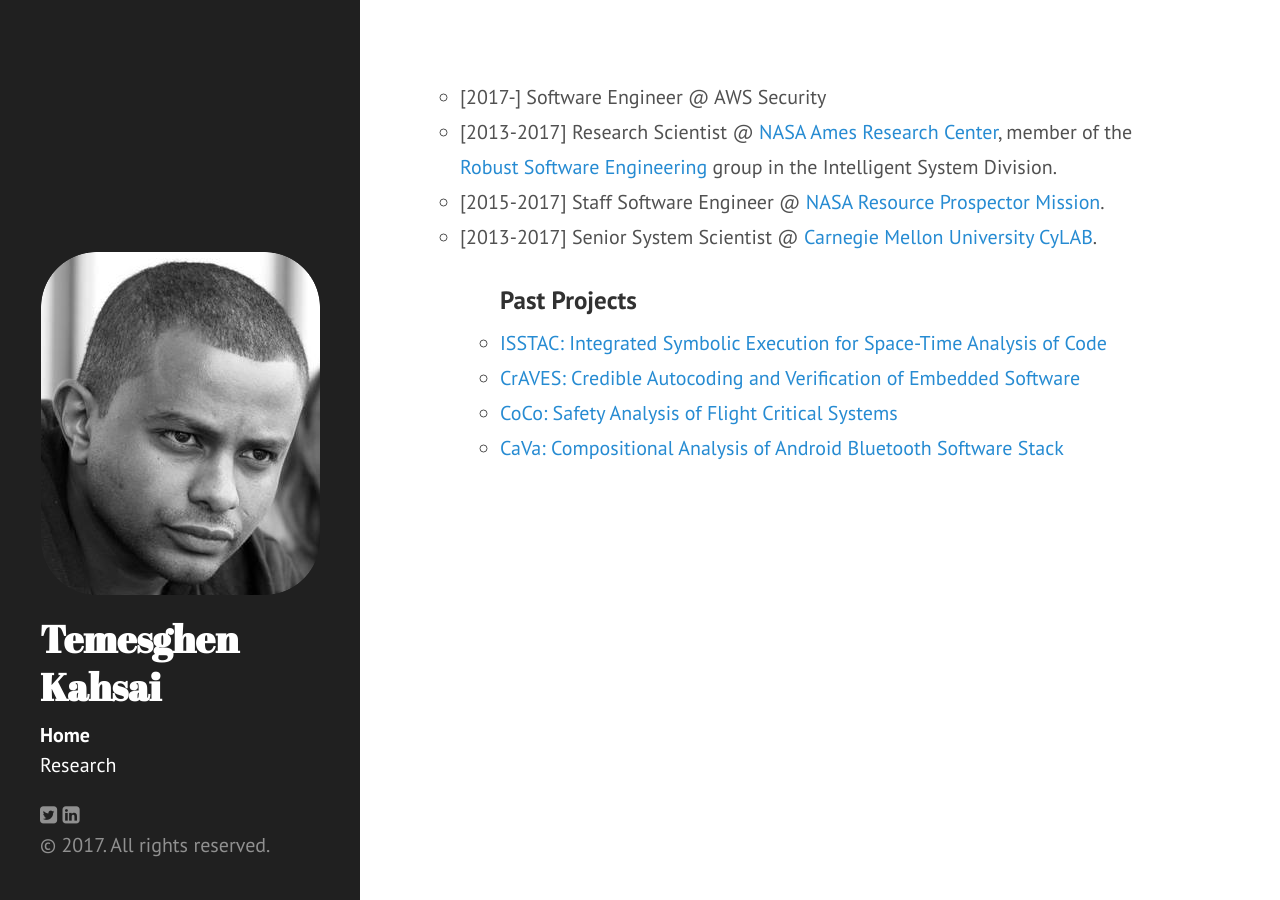
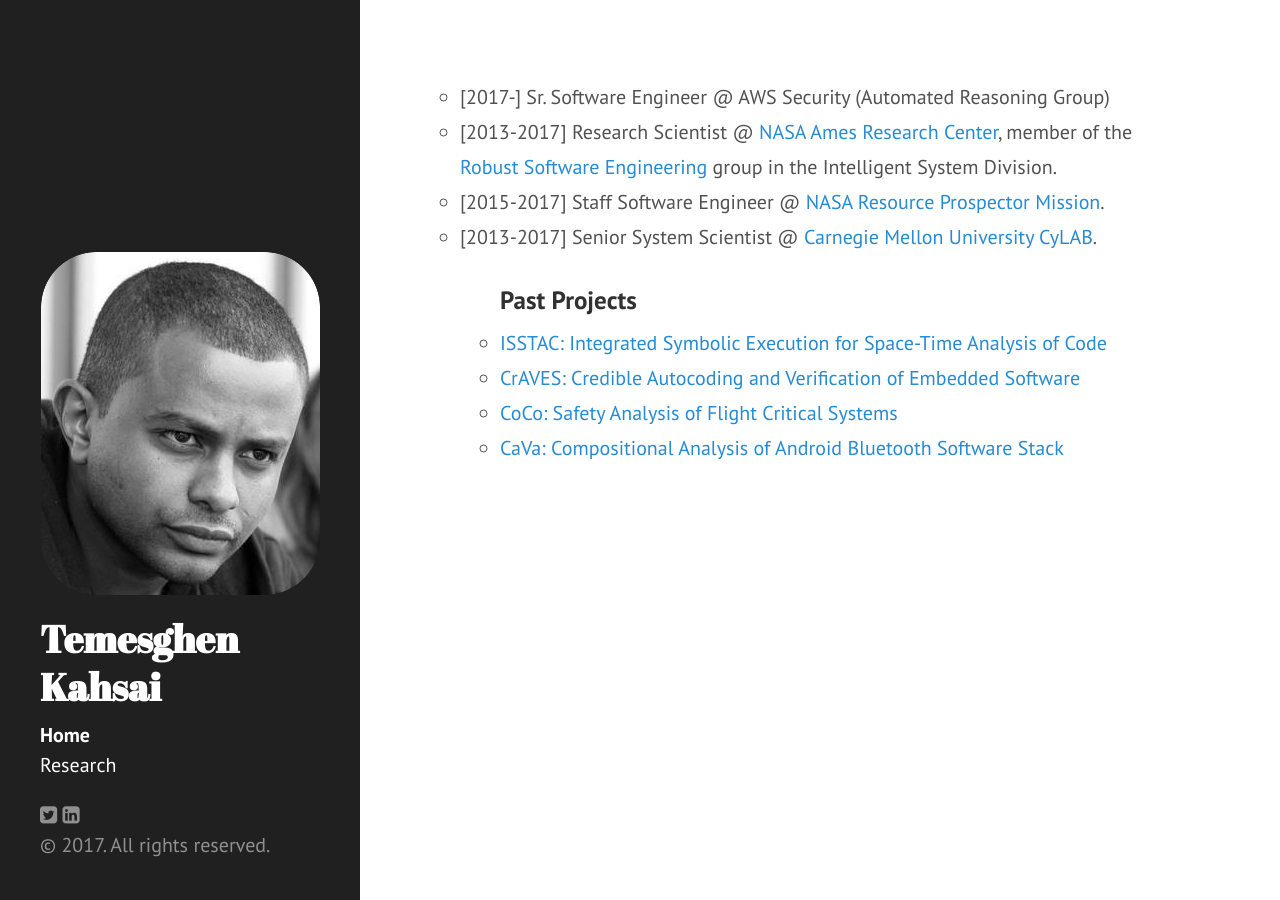
Before and after one commit to lememta/lememta.github.io, a Jekyll site: the page built from index.html, in a window 1280 px wide. Built offline with Jekyll 4.4.1, drawn with Linux system fonts in a browser that asks for light colours; nearby versions of some CDN libraries; the list of posts is cut into pages by our own code.

Commit message:
change title

```diff
--- a/index.html
+++ b/index.html
@@ -6,7 +6,7 @@
 <div class="home">
 
 <ul class="things">
-  <li>[2017-] Software Engineer @ AWS Security</li>
+  <li>[2017-] Sr. Software Engineer @ AWS Security (Automated Reasoning Group)</li>
   <li>[2013-2017] Research Scientist @ <a href="http://www.nasa.gov/centers/ames/home/index.html"> NASA Ames Research Center</a>, member of the <a href="http://ti.arc.nasa.gov/tech/rse/">Robust Software Engineering</a> group in the Intelligent System Division.</li>
   <li>[2015-2017] Staff Software Engineer @ <a href="https://www.nasa.gov/resource-prospector"> NASA Resource Prospector Mission</a>.</li>
   <li>[2013-2017] Senior System Scientist @  <a href="https://www.cylab.cmu.edu/education/faculty/kahsai.html">Carnegie Mellon University CyLAB</a>.</li>
```
